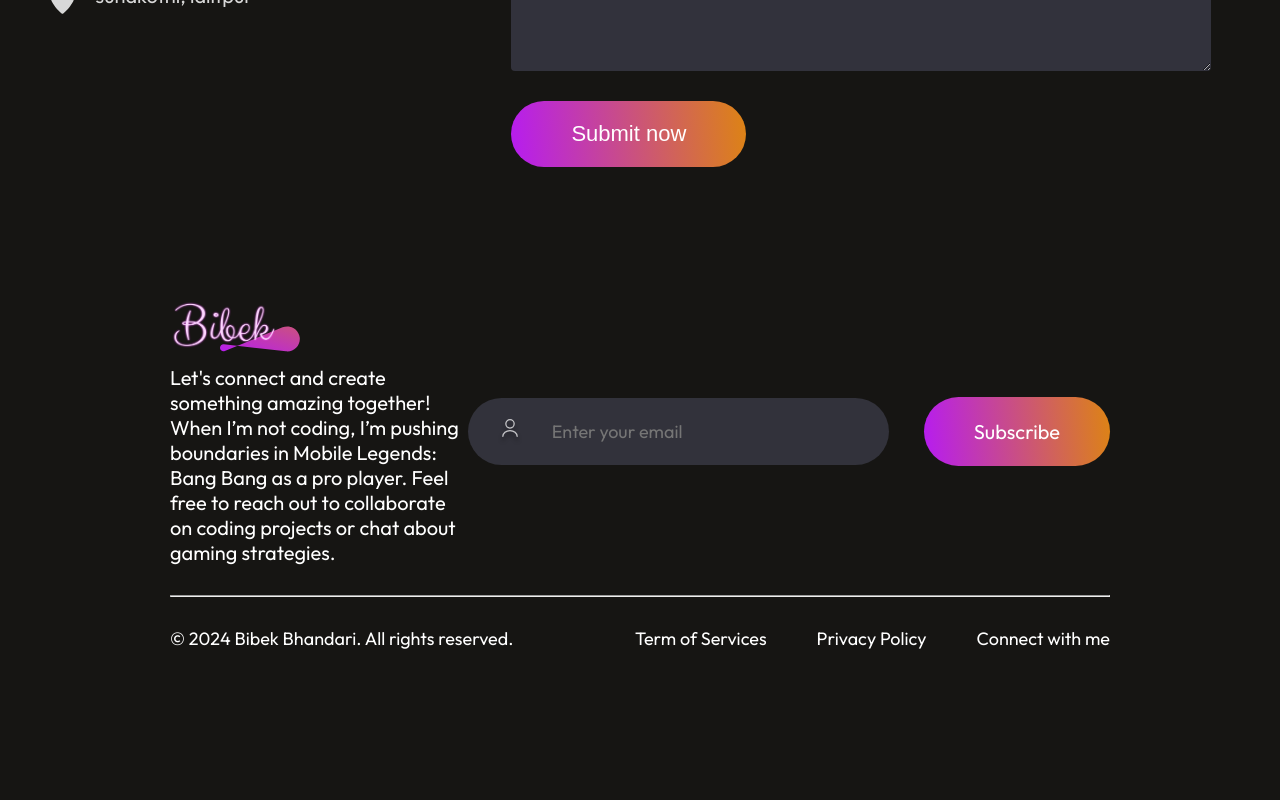
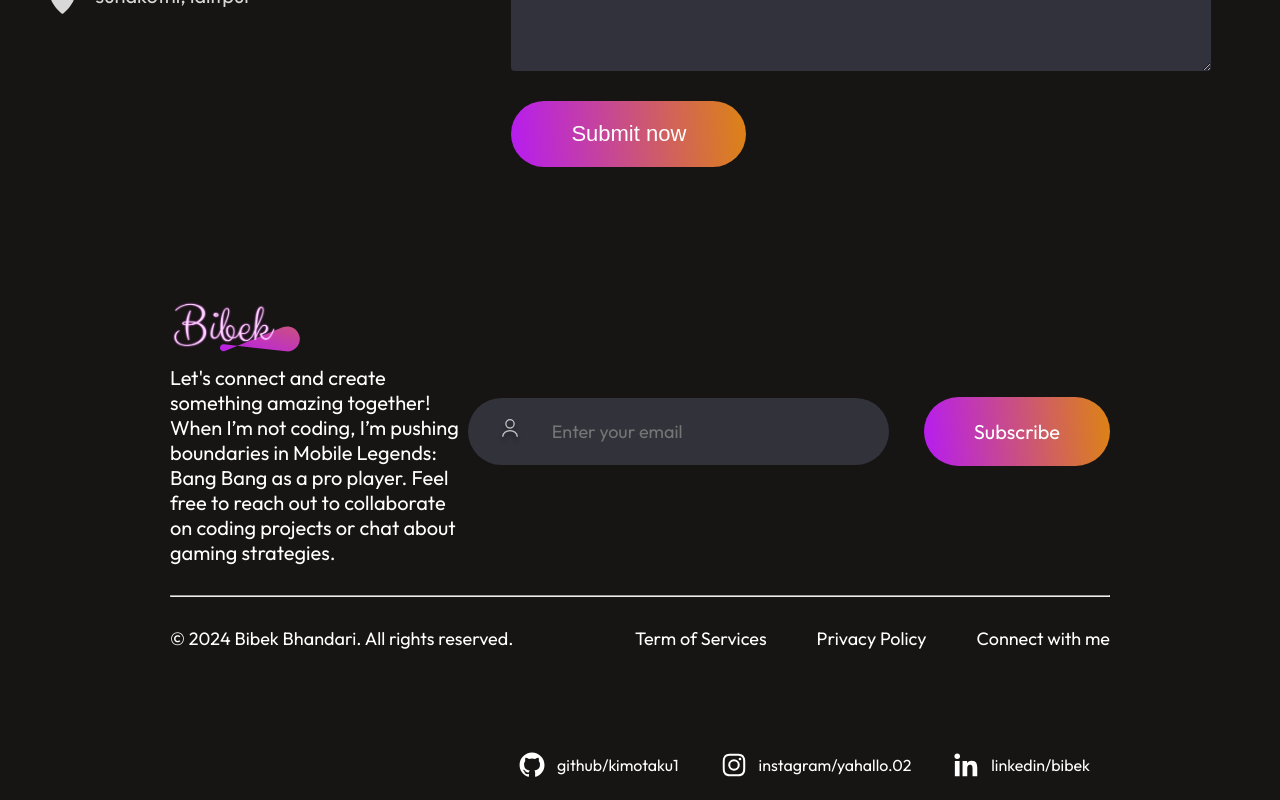
Before and after one commit to kimotaku1/portfolio-repo, a React (Vite) app: page / in a window 1280 px wide. Shown: the part 5516-6316 px from the top of the page. Before the commit the page ends 6216 px from the top, so only its background shows below. Built offline with nearby package versions, Linux system fonts and the light colour scheme.

Commit message:
code updated

```diff
--- a/index.html
+++ b/index.html
@@ -9,6 +9,7 @@
   <link rel="preconnect" href="https://fonts.googleapis.com">
   <link rel="preconnect" href="https://fonts.gstatic.com" crossorigin>
   <link href="https://fonts.googleapis.com/css2?family=Outfit:wght@100..900&display=swap" rel="stylesheet">
+
 </head>
 
 <body>
--- a/package.json
+++ b/package.json
@@ -12,18 +12,22 @@
   "dependencies": {
     "react": "^18.3.1",
     "react-anchor-link-smooth-scroll": "^1.0.12",
-    "react-dom": "^18.3.1"
+    "react-dom": "^18.3.1",
+    "react-icons": "^5.3.0"
   },
   "devDependencies": {
     "@eslint/js": "^9.11.1",
     "@types/react": "^18.3.10",
     "@types/react-dom": "^18.3.0",
     "@vitejs/plugin-react": "^4.3.2",
+    "autoprefixer": "^10.4.20",
     "eslint": "^9.11.1",
     "eslint-plugin-react": "^7.37.0",
     "eslint-plugin-react-hooks": "^5.1.0-rc.0",
     "eslint-plugin-react-refresh": "^0.4.12",
     "globals": "^15.9.0",
+    "postcss": "^8.4.47",
+    "tailwindcss": "^3.4.14",
     "vite": "^5.4.8"
   }
 }
--- a/src/Components/Footer/Footer.css
+++ b/src/Components/Footer/Footer.css
@@ -62,6 +62,58 @@
     transform: scale(1.1);
     transition: 0.3s;
 }
+.footer-theme{
+    position: absolute;
+    top: 10px;
+    left: 50px;
+    z-index: -1;
+    width: 80px;
+}
+/* General styling for the footer-social container */
+.footer-social {
+    display: flex;
+    justify-content: end;
+    gap: 40px; /* Space between each social link group */
+    padding: 20px;
+    /* background-color: #222; */
+    color: white;
+  }
+
+  /* Each individual social link group */
+  .footer-social div {
+    display: flex;
+    align-items: center; /* Aligns icons and text vertically */
+    gap: 10px; /* Space between icon and text */
+  }
+
+  /* Style the links inside the footer */
+  .footer-social a {
+    color: white;
+    text-decoration: none;
+    transition: color 0.3s ease;
+  }
+
+  /* Hover effect for links */
+  .footer-social a:hover {
+    color: #1da1f2; /* Change this color for each link if needed */
+  }
+
+  /* Style the text inside the anchor tags */
+  .footer-social a span {
+    font-size: 16px;
+  }
+
+  /* Adjust icon size */
+  .footer-social svg {
+    color: white; /* Icon color */
+    transition: color 0.3s ease;
+  }
+
+  /* Hover effect for icons */
+  .footer-social div:hover svg {
+    color: #1da1f2; /* Same hover color as the link */
+  }
+
 @media(max-width:760px){
     .footer{
         margin: 50px 70px;
@@ -82,11 +134,14 @@
         display: flex;
         flex-direction: column;
     }
+    .footer-social{
+        display: flex;
+        flex-direction: column;
+        justify-content: end;
+        /* gap: 10px;
+        padding-bottom: 20px; */
+    }
+    .footer-social div:hover svg {
+        color: #1da1f2; /* Same hover color as the link */
+      }
 }
-.footer-theme{
-    position: absolute;
-    top: 10px;
-    left: 50px;
-    z-index: -1;
-    width: 80px;
-}
--- a/src/Components/Footer/Footer.jsx
+++ b/src/Components/Footer/Footer.jsx
@@ -1,37 +1,77 @@
-import React from 'react'
-import './Footer.css'
-import logo from '../../assets/logo.png'
-import user_icon from '../../assets/user_icon.svg'
-import theme_pattern from '../../assets/theme_pattern.svg'
+import React from "react";
+import "./Footer.css";
+import logo from "../../assets/logo.png";
+import user_icon from "../../assets/user_icon.svg";
+import theme_pattern from "../../assets/theme_pattern.svg";
+import { BiLogoLinkedin, BiLogoGithub, BiLogoInstagram } from "react-icons/bi";
 
 const Footer = () => {
   return (
-    <div className='footer'>
+    <div className="footer">
       <div className="footer-top">
         <div className="footer-top-left">
           <img src={logo} alt="" />
-                <img src={theme_pattern} alt="" className='footer-theme' />
-                <p>Let's connect and create something amazing together! When I’m not coding, I’m pushing boundaries in Mobile Legends: Bang Bang as a pro player. Feel free to reach out to collaborate on coding projects or chat about gaming strategies.</p>
+          <img src={theme_pattern} alt="" className="footer-theme" />
+          <p>
+            Let's connect and create something amazing together! When I’m not
+            coding, I’m pushing boundaries in Mobile Legends: Bang Bang as a pro
+            player. Feel free to reach out to collaborate on coding projects or
+            chat about gaming strategies.
+          </p>
         </div>
         <div className="footer-top-right">
           <div className="footer-email-input">
             <img src={user_icon} alt="" />
-                    <input type="email" placeholder='Enter your email'/>
+            <input type="email" placeholder="Enter your email" />
           </div>
           <div className="footer-subscribe">Subscribe</div>
         </div>
       </div>
       <hr />
       <div className="footer-bottom">
-            <p className="footer-bottom-left">&copy; 2024 Bibek Bhandari. All rights reserved.</p>
+        <p className="footer-bottom-left">
+          &copy; 2024 Bibek Bhandari. All rights reserved.
+        </p>
         <div className="footer-bottom-right">
           <p>Term of Services</p>
           <p>Privacy Policy</p>
           <p>Connect with me</p>
         </div>
       </div>
+      <div className="footer-social">
+        <div>
+          <BiLogoGithub size={30}/>
+          <a
+            href="https://github.com/kimotaku1"
+            target="_blank"
+            rel="noopener noreferrer"
+          >
+            <span>github/kimotaku1</span>
+          </a>
         </div>
-  )
-}
+        <div>
+          <BiLogoInstagram size={30}/>
+          <a
+            href="https://www.instagram.com/yahallo.02/"
+            target="_blank"
+            rel="noopener noreferrer"
+          >
+            <span>instagram/yahallo.02</span>
+          </a>
+        </div>
+        <div>
+          <BiLogoLinkedin size={30}/>
+          <a
+            href="https://www.linkedin.com/in/bibek-841246334/"
+            target="_blank"
+            rel="noopener noreferrer"
+          >
+            <span>linkedin/bibek</span>
+          </a>
+        </div>
+      </div>
+    </div>
+  );
+};
 
-export default Footer
+export default Footer;
```
Also changed, not shown: 1 other file (tests, documents, lock files or other folders). Lines whose indentation alone changed are shown as unchanged.
